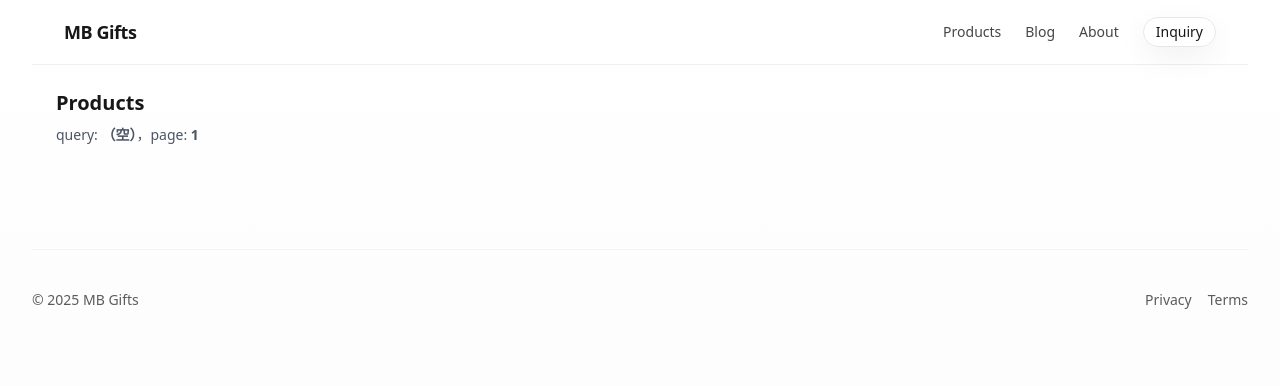
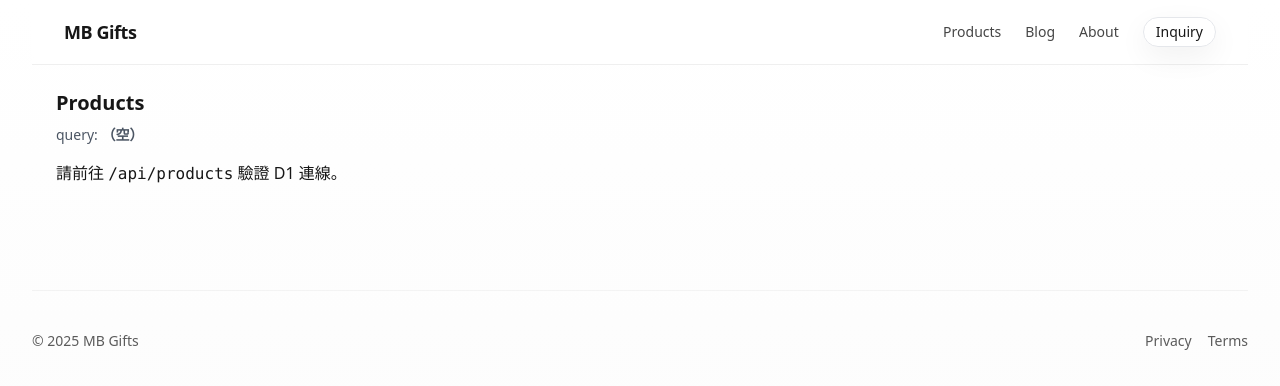
Before and after one commit to morningbeach/mbpackage, a Next.js app: page /products in a window 1280 px wide. Shown: the top 386 px of the page. Built offline with nearby package versions, Linux system fonts and the light colour scheme.

Commit message:
Update page.tsx

```diff
--- a/app/products/page.tsx
+++ b/app/products/page.tsx
@@ -1,25 +1,20 @@
 // app/products/page.tsx
+export const runtime = 'edge';
 
-// ✅ 定義 Promise 版的 SearchParams 型別
 type SearchParams = Promise<Record<string, string | string[] | undefined>>;
 
-// ✅ 重要：searchParams 變成 Promise，必須 await
 export default async function ProductsPage({
   searchParams,
-}: {
-  searchParams: SearchParams;
-}) {
-  const sp = await searchParams; // ← Next 15 規範：在 Server Component 內 await
+}: { searchParams: SearchParams }) {
+  const sp = await searchParams;
   const q = (sp.q as string | undefined) ?? '';
-  const page = Number(sp.page ?? 1);
 
-  // 這裡先給個最小頁面，保證編譯能過。
+  // 你可以把清單 Hydrate 成前端再打 /api 取資料，這裡先顯示查詢字串確認流程正常
   return (
     <main className="container mx-auto p-6">
       <h1 className="text-xl font-bold">Products</h1>
-      <p className="mt-2 text-sm text-gray-600">
-        query: <b>{q || '（空）'}</b>，page: <b>{page}</b>
-      </p>
+      <p className="mt-2 text-sm text-gray-600">query: <b>{q || '（空）'}</b></p>
+      <p className="mt-4">請前往 <code>/api/products</code> 驗證 D1 連線。</p>
     </main>
   );
 }
```
